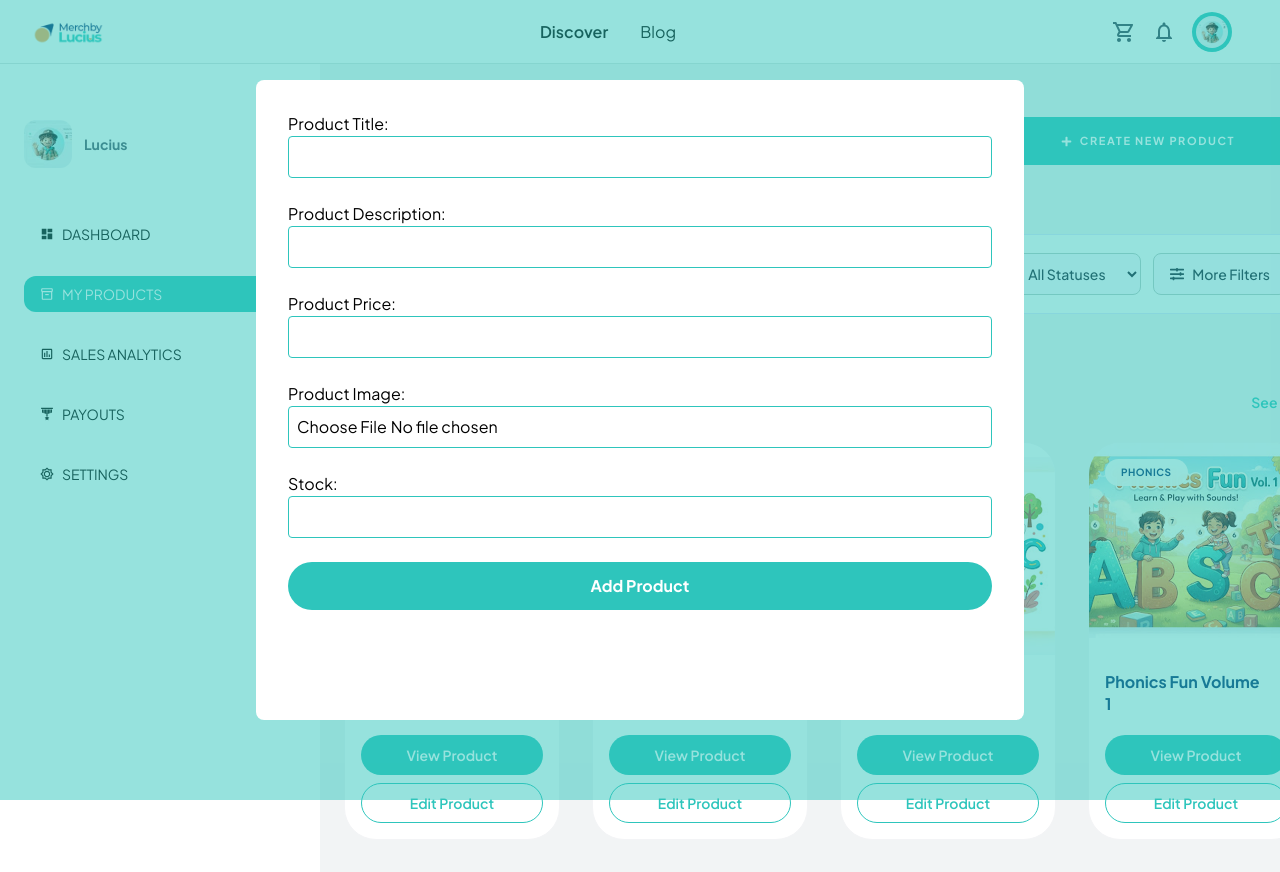
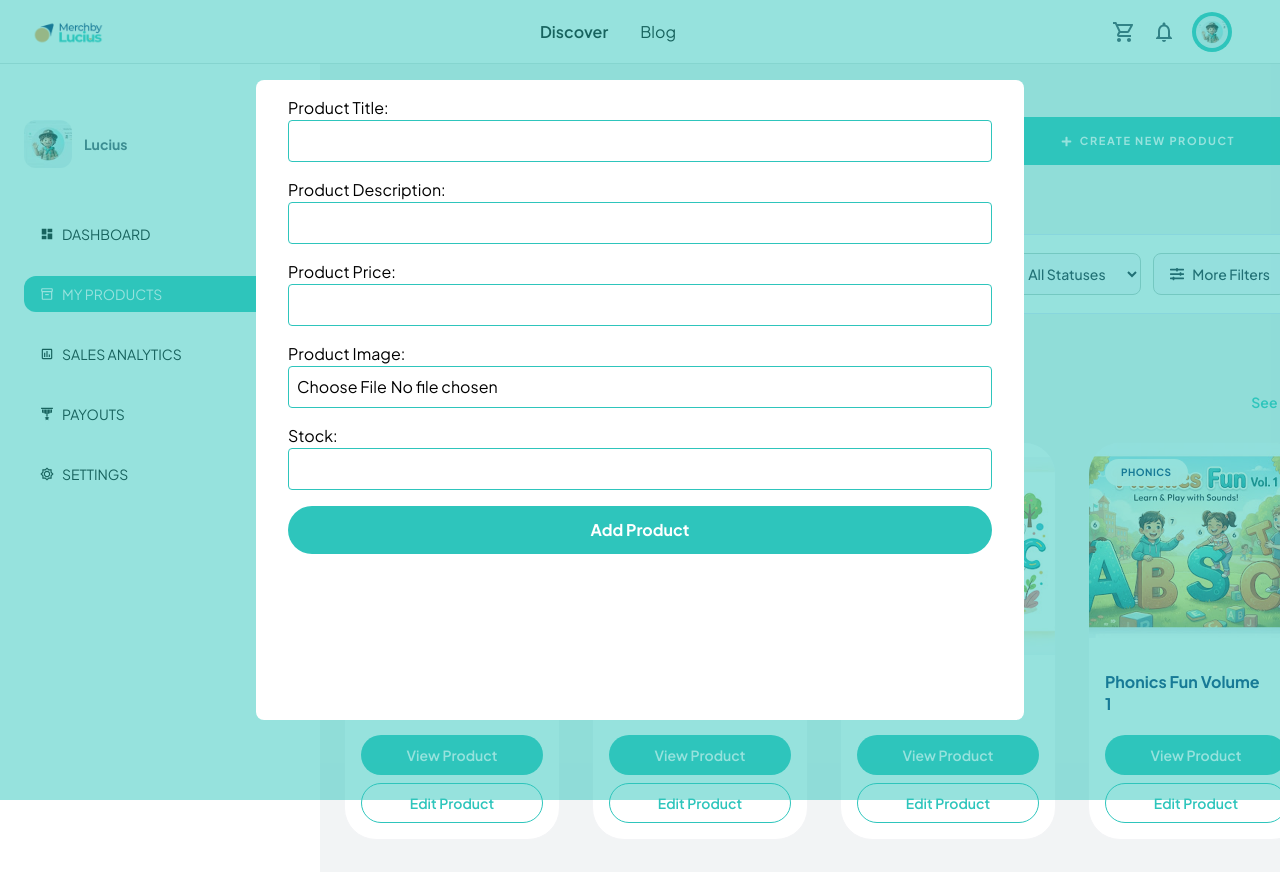
Before and after one commit to clementugomaliki-cpu/MerchbyLucius, a React (Vite) app: page /creator-dashboard/products in a window 1280 px wide. Both pictures are taken after typing "Sample" into the empty fields and a click on the button "CREATE NEW PRODUCT". Built offline with nearby package versions, Linux system fonts and the light colour scheme.

Commit message:
style product form to reduce padding and gap

```diff
--- a/src/MyProducts.jsx
+++ b/src/MyProducts.jsx
@@ -176,7 +176,7 @@ export default function MyProducts() {
       </div>
     {productFormOpen && (
       <div className="fixed inset-0 bg-[#2EC5BC]/50 flex items-center justify-center z-50" onClick={()=>setProductFormOpen(false)}>
-        <form className="bg-white z-60 flex flex-col h-8/10 w-8/10 md:w-6/10 p-8 gap-6 rounded-lg"
+        <form className="bg-white z-60 flex flex-col h-8/10 w-8/10 md:w-6/10 px-8 py-4 gap-4 rounded-lg"
           onClick={(e)=>e.stopPropagation()}
           onSubmit={(e)=>{
             e.preventDefault();
```
